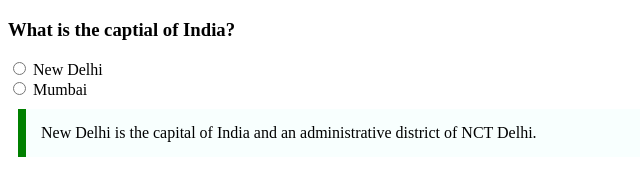
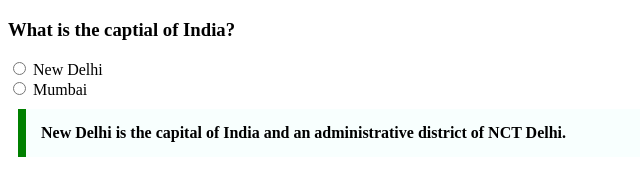
Before and after one commit to acciojob/trivia-PriyanshuuuGoel, a website: page main.html in a window 1280 px wide. Shown: the whole page, without its empty margins (0-640 px from the left). Drawn offline with Linux system fonts and the light colour scheme.

Commit message:
created a submission

```diff
--- a/styles.css
+++ b/styles.css
@@ -6,5 +6,5 @@
 	padding:15px;
 	border-left: 8px solid green;
 	background-color:#f8fffe;
-	font-weightL: bold;
+	font-weight: bold;
 }
```
